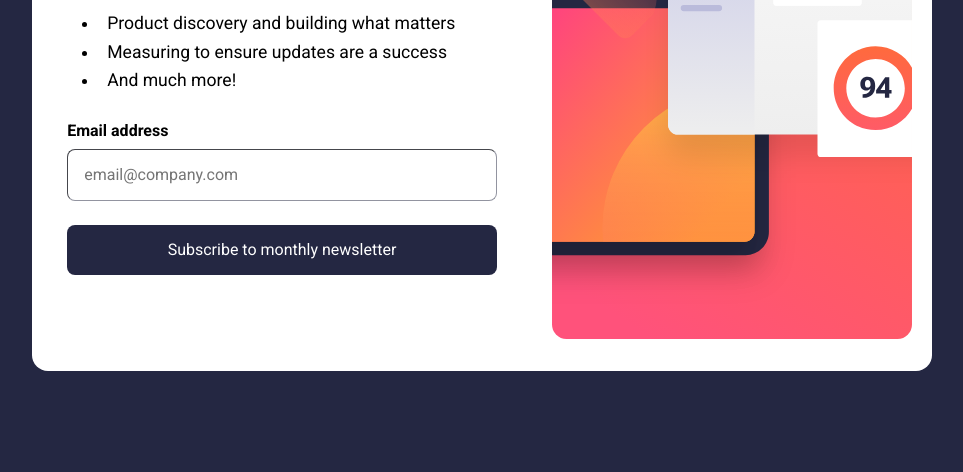
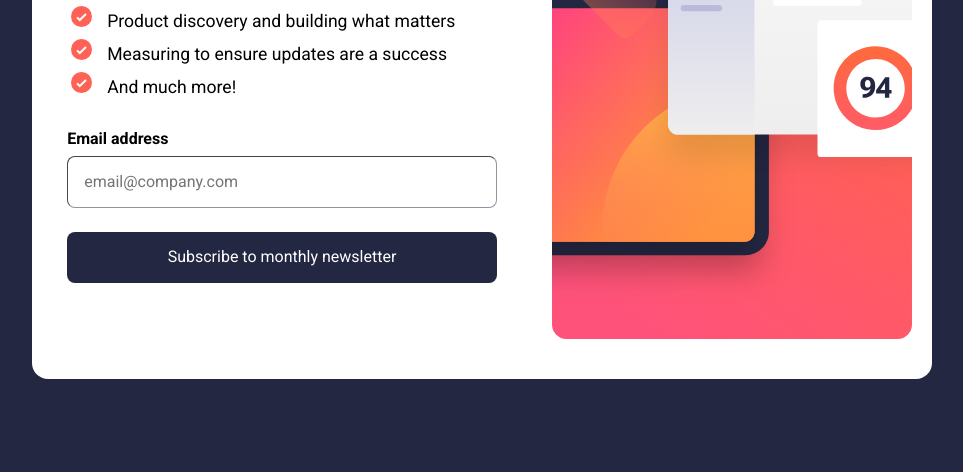
Before and after one commit to steniovenancius/Newsletter_Sign-up_Form_With_Success_Message, a plain HTML site: page index.html in a window 1280 px wide. Shown: the part 328-800 px from the top of the page, without its empty margins (158-1121 px from the left). Drawn offline with nearby package versions, Linux system fonts and the light colour scheme.

Commit message:
Corrigindo Imagem de lista

```diff
--- a/assets/CSS/style.css
+++ b/assets/CSS/style.css
@@ -29,7 +29,7 @@ p {
 }
 
 section#left ul {
-    list-style-image: url(./src/images/icon-list.svg);
+    list-style-image: url(../../src/images/icon-list.svg);
 }
 
 section#left ul li {
@@ -119,15 +119,3 @@ section#right {
 #thankyou p {
     margin-bottom: 10rem;
 }
-
-
-/* ### Primary
-
-- Tomato: hsl(4, 100%, 67%)
-
-### Neutral
-
-- Dark Slate Grey: hsl(234, 29%, 20%)
-- Charcoal Grey: hsl(235, 18%, 26%)
-- Grey: hsl(231, 7%, 60%)
-- White: hsl(0, 0%, 100%) */
```
